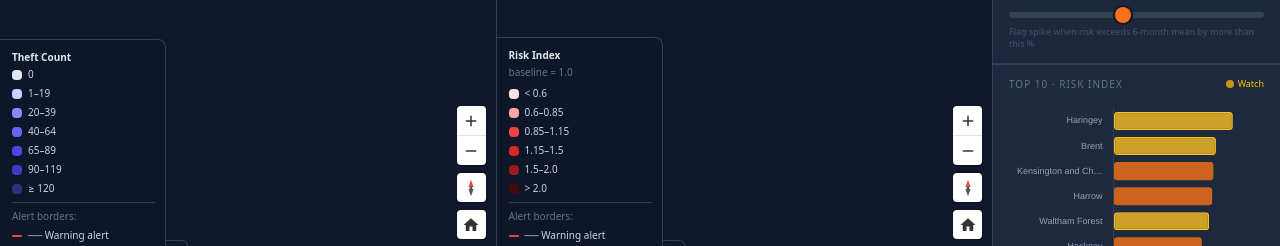
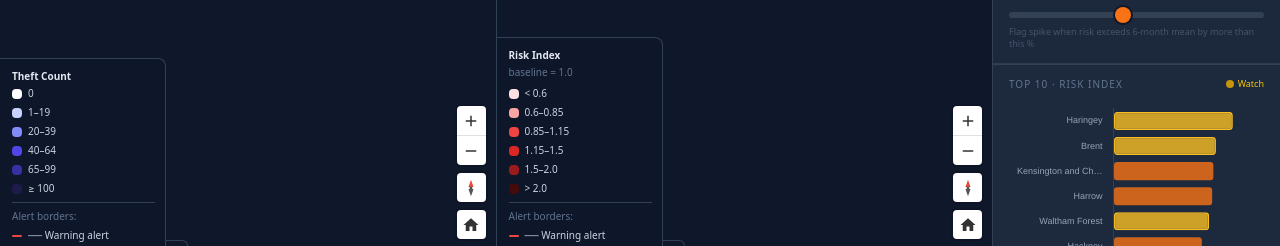
Before and after one commit to XINRUIQI/CASA0028-Assessment01, a React (Vite) app: page / in a window 1280 px wide. Shown: the part 511-757 px from the top of the page. Built offline with nearby package versions, Linux system fonts and the light colour scheme; no server answers.

Commit message:
Update DualMapPanel.jsx

```diff
--- a/src/components/DualMapPanel.jsx
+++ b/src/components/DualMapPanel.jsx
@@ -28,8 +28,8 @@ import 'maplibre-gl/dist/maplibre-gl.css'
 
 const THEFT_COUNT_COLOR = [
   'step', ['coalesce', ['get', 'theft_count'], -1], '#475569',
-  0,   '#e2e8f0',  1,   '#c7d2fe',  20,  '#818cf8',
-  40,  '#6366f1',  65,  '#4f46e5',  90,  '#4338ca',  120, '#312e81',
+  0,   '#ffffff',  1,   '#c7d2fe',  20,  '#818cf8',
+  40,  '#4f46e5',  65,  '#3730a3',  100, '#1e1b4b',
 ]
 
 const RISK_INDEX_COLOR = [
@@ -50,10 +50,9 @@ const DELTA_RISK_COLOR = [
 const COUNT_LEGEND = {
   title: 'Theft Count',
   items: [
-    { color: '#e2e8f0', label: '0' },         { color: '#c7d2fe', label: '1–19' },
-    { color: '#818cf8', label: '20–39' },      { color: '#6366f1', label: '40–64' },
-    { color: '#4f46e5', label: '65–89' },      { color: '#4338ca', label: '90–119' },
-    { color: '#312e81', label: '≥ 120' },
+    { color: '#ffffff', label: '0' },         { color: '#c7d2fe', label: '1–19' },
+    { color: '#818cf8', label: '20–39' },      { color: '#4f46e5', label: '40–64' },
+    { color: '#3730a3', label: '65–99' },      { color: '#1e1b4b', label: '≥ 100' },
   ],
 }
 
@@ -381,7 +380,7 @@ function OneMap({
   const [breath, setBreath] = useState(1)
   useEffect(() => {
     const id = setInterval(() => {
-      const phase = (Date.now() % 2000) / 2000          // 0 → 1 over 2 s
+      const phase = (Date.now() % 1800) / 1800          // 0 → 1 over 1 s
       setBreath(0.5 + 0.5 * Math.sin(phase * Math.PI * 2))
     }, 50)                                               // ~20 fps
     return () => clearInterval(id)
```
